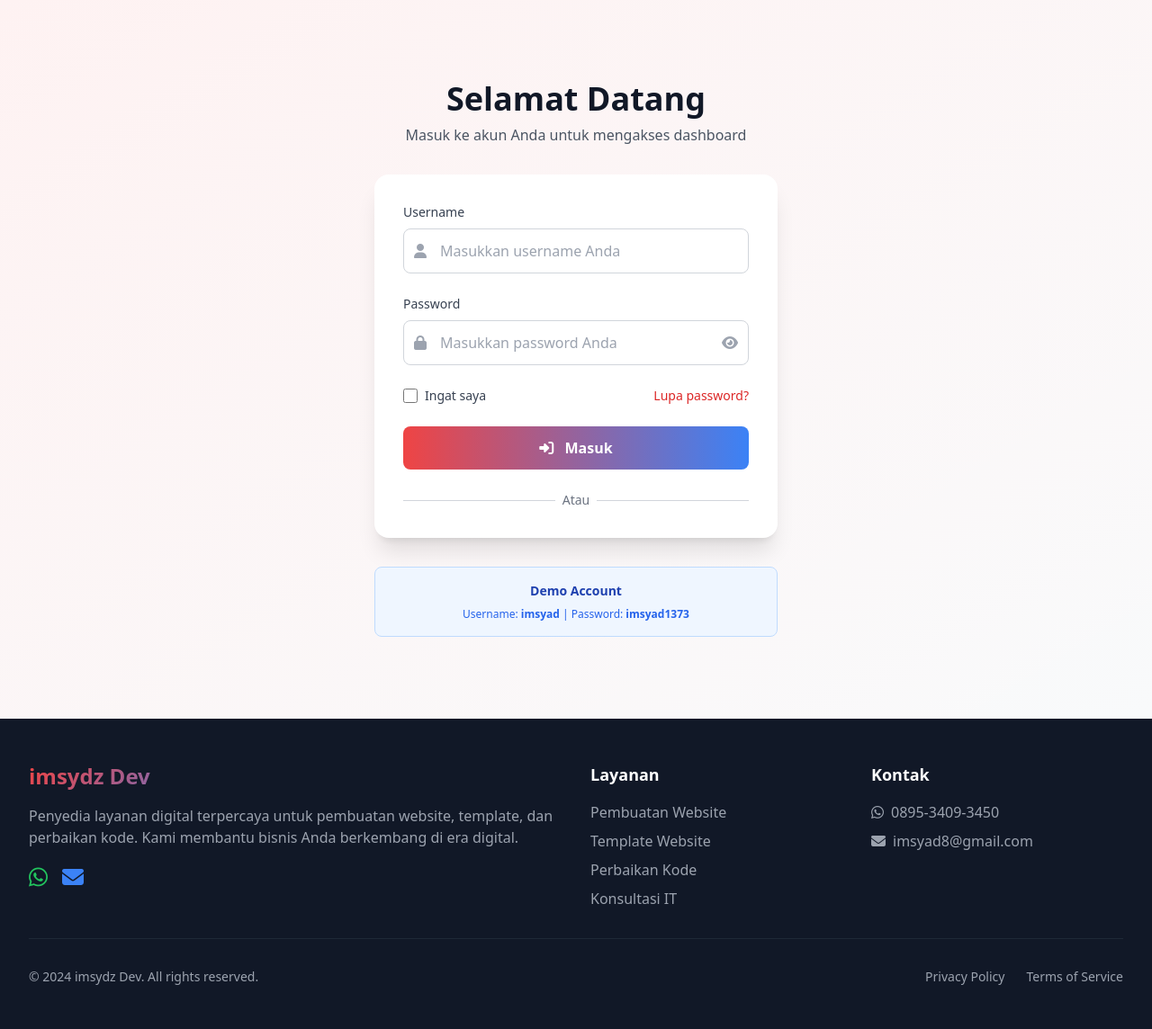
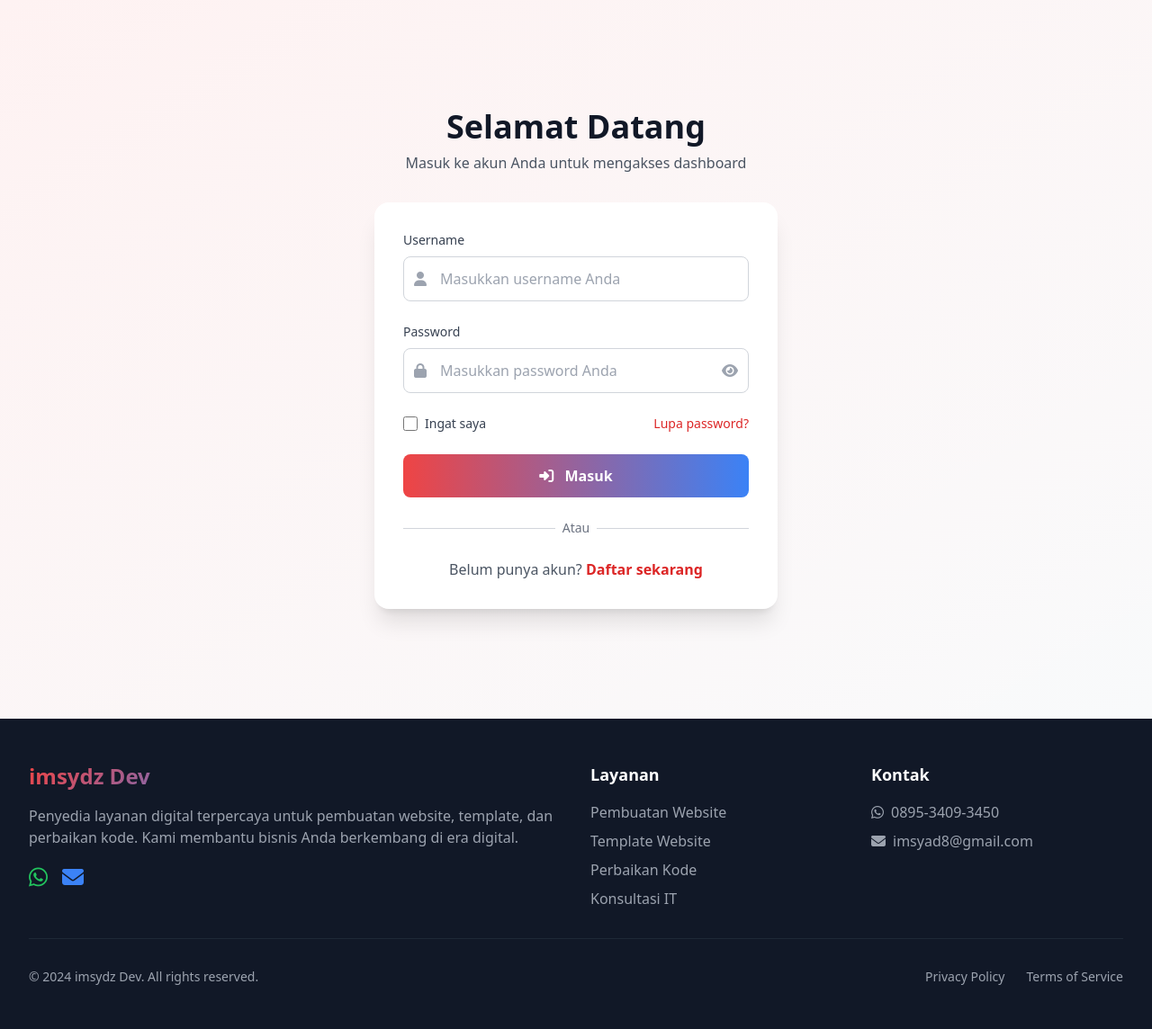
Before and after one commit to irsyad-MD/jualan, a Flask app: page /auth/login in a window 1280 px wide. Shown: the part 65-1209 px from the top of the page at 90% size. Run offline with Flask 3, Linux system fonts and the light colour scheme; some libraries are stand-ins or nearby versions.

Commit message:
Update login.html

```diff
--- a/src/templates/auth/login.html
+++ b/src/templates/auth/login.html
@@ -94,14 +94,16 @@
                     </div>
                 </div>
             </div>
-        </div>
 
-        <!-- Demo Account Info -->
-        <div class="bg-blue-50 border border-blue-200 rounded-lg p-4 text-center" data-aos="fade-up" data-aos-delay="200">
-            <h3 class="text-sm font-semibold text-blue-800 mb-2">Demo Account</h3>
-            <p class="text-xs text-blue-600">
-                Username: <strong>imsyad</strong> | Password: <strong>imsyad1373</strong>
-            </p>
+            <!-- Register Link -->
+            <div class="mt-6 text-center">
+                <p class="text-gray-600">
+                    Belum punya akun?
+                    <a href="{{ url_for('auth.register') }}" class="text-primary-600 hover:text-primary-500 font-semibold transition-colors">
+                        Daftar sekarang
+                    </a>
+                </p>
+            </div>
         </div>
     </div>
 </section>
```
